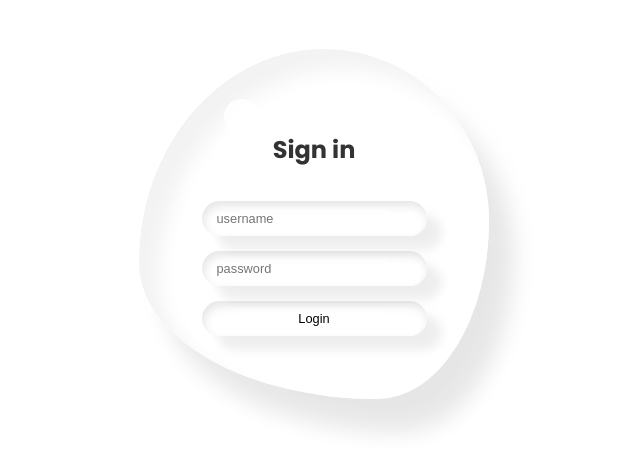
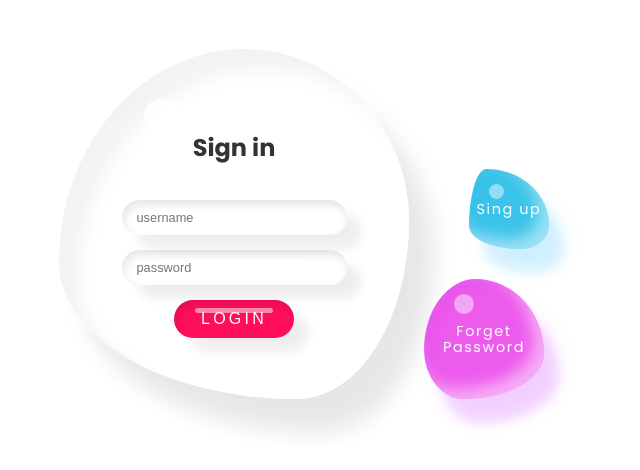
Before and after one commit to PetarMirchev/Water-Liquid-Drop-Effect-Login-Page---Html-CSS, a plain HTML site: page index.html in a window 1280 px wide. Shown: the part 184-654 px from the top of the page, without its empty margins (326-966 px from the left). Drawn offline with Linux system fonts and the light colour scheme.

Commit message:
final CSS
finish style CSS

```diff
--- a/index.html
+++ b/index.html
@@ -29,12 +29,12 @@
                         </form>
                     </div>
                 </div>
+                <a href="#" class="btns">Forget Password</a>
+                <a href="#" class="btns signup">Sing up</a>
             </div>
         </div>
     </div>
 
-
-
     <script src="./myscripts.js"></script>
 </body>
 </html>
--- a/style.css
+++ b/style.css
@@ -23,6 +23,7 @@
 .container
 {
     position: relative;
+    left: -80px;
     display: flex;
     justify-content: center;
     align-items: center;
@@ -113,6 +114,9 @@
     display: flex;
     flex-direction: column;
     gap: 15px;
+    display: flex;
+    justify-content: center;
+    align-items: center;
 }
 
 
@@ -122,9 +126,9 @@
     width: 225px;
     box-shadow: inset 2px 5px 10px rgb(0, 0, 0, 0.1),
     inset -2px -5px 10px rgb(255, 255, 255, 1),
-   15px 15px 10px rgb(0, 0, 0, 0.05),
-   15px 10px 15px rgb(0, 0, 0, 0.025);
-   border-radius: 25px;
+    15px 15px 10px rgb(0, 0, 0, 0.05),
+    15px 10px 15px rgb(0, 0, 0, 0.025);
+    border-radius: 25px;
 }
 
 
@@ -151,3 +155,110 @@
     font-size: 0.8rem;
     padding: 10px 15px;
 }
+
+
+.container .drop .content form .inputBox input[type="submit"]
+{
+   color: white;
+   text-transform: uppercase;
+   font-size: 1rem;
+   cursor: pointer;
+   letter-spacing: 0.2rem;
+   font-weight: 500;
+}
+
+
+.container .drop .content form .inputBox:last-child
+{
+    width: 120px;
+    background: #ff0f5b;
+    box-shadow: inset 2px 5px 10px rgb(0, 0, 0, 0.1),
+    15px 15px 10px rgb(0, 0, 0, 0.05),
+    15px 10px 15px rgb(0, 0, 0, 0.025);
+    transition: 0.5s;
+}
+
+
+.container .drop .content form .inputBox:last-child:hover
+{
+    width: 150px;
+}
+
+
+
+.btns
+{
+    position: absolute;
+    right: -135px;
+    bottom: 0;
+    width: 120px;
+    height: 120px;
+    background: rgb(237, 91, 237);
+    display: flex;
+    justify-content: center;
+    align-items: center;
+    cursor: pointer;
+    text-decoration: none;
+    color: white;
+    line-height: 1rem;
+    letter-spacing: 0.1rem;
+    font-size: 0.9rem;
+    transition: 0.25s;
+    text-align: center;
+    box-shadow: inset 10px 10px 10px rgb(190, 1, 254, 0.05),
+    15px 25px 10px rgb(190, 1, 254, 0.1),
+    15px 20px 20px rgb(190, 1, 254, 0.1),
+    inset -10px -10px 15px rgb(255, 255, 255, 0.5);
+    border-radius: 43% 57% 67% 33% / 59% 62% 38% 41% ;
+}
+
+
+
+.btns:hover
+{
+    border-radius: 57% 43% 46% 54% / 40% 48% 52% 60% ;
+}
+
+
+/* white blur dot */
+.btns::before
+{
+ content: '';
+ position: absolute;
+ top: 15px;
+ left: 30px;
+ width: 20px;
+ height: 20px;
+ border-radius: 50%;
+ background: white;
+ opacity: 0.45;
+}
+
+
+/* 'sign up' button */
+.btns.signup
+{
+    bottom: 150px;
+    right: -140px;
+    width: 80px;
+    height: 80px;
+    border-radius: 22% 78% 36% 64% / 71% 70% 30% 29%;
+    background: rgb(58, 195, 234);
+    box-shadow: inset 10px 10px 10px rgb(1, 180, 255, 0.05),
+    15px 25px 10px rgb(1, 180, 255, 0.1),
+    15px 20px 20px rgb(1, 180, 255, 0.1),
+    inset -10px -10px 15px rgb(255, 255, 255, 0.5);
+}
+
+.btns:hover
+{
+    border-radius: 57% 43% 46% 54% / 40% 48% 52% 60% ;
+}
+
+/* white dot style */
+.btns.signup::before
+{
+    left: 20px;
+    width: 15px;
+    height: 15px;
+}
```
